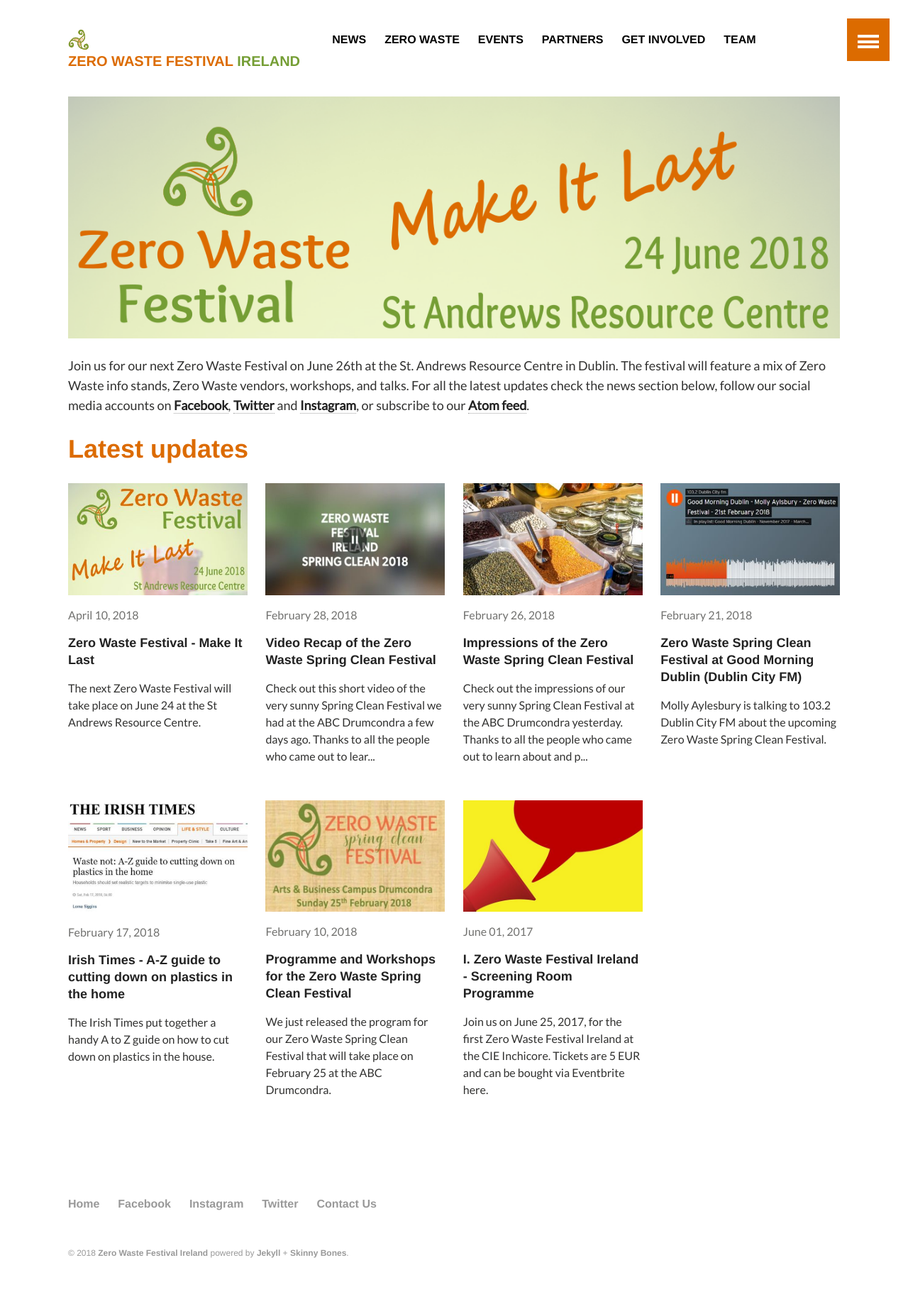
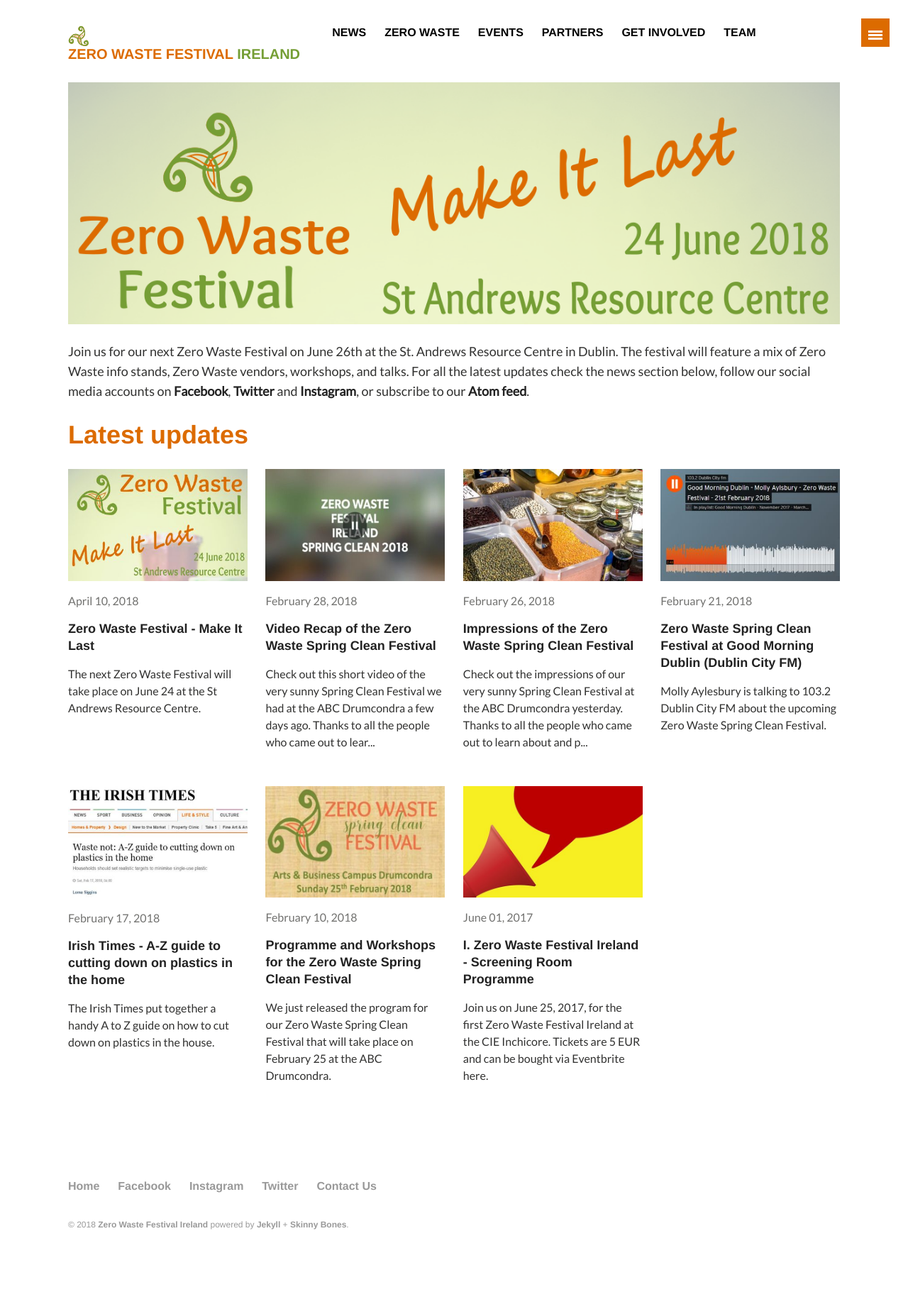
Before and after one commit to zerowastefestival/zerowastefestival.github.io, a Jekyll site: the page built from index.md, in a window 1280 px wide. Shown: the whole page at 71% size. Built offline with Jekyll 4.4.1, drawn with Linux system fonts in a browser that asks for light colours; some web fonts are replaced; after the commit the page ends 1812 px from its top, so only the background shows below that.

Commit message:
nav button size reduced

```diff
--- a/_includes/navigation-sliding.html
+++ b/_includes/navigation-sliding.html
@@ -8,7 +8,7 @@
     </li>{% endfor %}
   </ul>
 </nav>
-<button type="button" id="js-menu-trigger" class="sliding-menu-button lines-button x2" role="button" aria-label="Toggle Navigation">
+<button type="button" id="js-menu-trigger" class="sliding-menu-button lines-button x10" role="button" aria-label="Toggle Navigation">
   <span class="nav-lines"></span>
 </button>
 
--- a/_includes/open-graph.html
+++ b/_includes/open-graph.html
@@ -5,15 +5,15 @@
 	{% if author.twitter %}<meta name="twitter:creator" content="@{{ author.twitter }}">{% endif %}
 	{% if page.image.feature %}
 	<meta name="twitter:card" content="summary_large_image">
-	<meta name="twitter:image" content="{{ site.url }}/images/{{ page.image.feature }}">
+	<meta name="twitter:image" content="{{ site.baseurl }}/images/{{ page.image.feature }}">
 	{% else %}
 	<meta name="twitter:card" content="summary">
-	<meta name="twitter:image" content="{% if page.image.thumb %}{{ site.url }}/images/{{ page.image.thumb }}{% else %}{{ site.url }}/images/{{ site.logo }}{% endif %}">
+	<meta name="twitter:image" content="{% if page.image.thumb %}{{ site.baseurl }}/images/{{ page.image.thumb }}{% else %}{{ site.baseurl }}/images/{{ site.logo }}{% endif %}">
 	{% endif %}
 	<!-- Open Graph -->
 	<meta property="og:locale" content="{{ site.locale }}">
 	<meta property="og:type" content="article">
 	<meta property="og:title" content="{% if page.title %}{{ page.title }}{% else %}{{ site.title }}{% endif %}">
 	{% if page.excerpt %}<meta property="og:description" content="{{ page.excerpt | strip_html }}">{% endif %}
-	<meta property="og:url" content="{{ page.url | replace:'index.html','' | prepend: site.url }}">
+	<meta property="og:url" content="{{ page.url | replace:'index.html','' | prepend: site.baseurl }}">
 	<meta property="og:site_name" content="{{ site.title }}">
--- a/_sass/_layout.scss
+++ b/_sass/_layout.scss
@@ -180,7 +180,7 @@
 			a { text-decoration: none; }
 			p a,
 			li a {
-				border-bottom: 1px dotted lighten($link-color, 50);
+				border-bottom: 0px dotted lighten($link-color, 50);
 				&:hover {
 					border-bottom-style: solid;
 				}
--- a/_sass/_variables.scss
+++ b/_sass/_variables.scss
@@ -86,7 +86,7 @@
 $sliding-menu-background-hover   : #dc6b00;
 $sliding-menu-color-hover	 	 : $white;
 $sliding-menu-border   			 : 1px solid $sliding-menu-border-color;
-$button-size		         	 : 30px;
+$button-size		         	 : 20px;
 $transition						 : 0.15s; // increase this to see the transformations in slow-motion
 $sliding-menu-animation          : all 500ms cubic-bezier(.86,.01,.77,.78);
 
```
